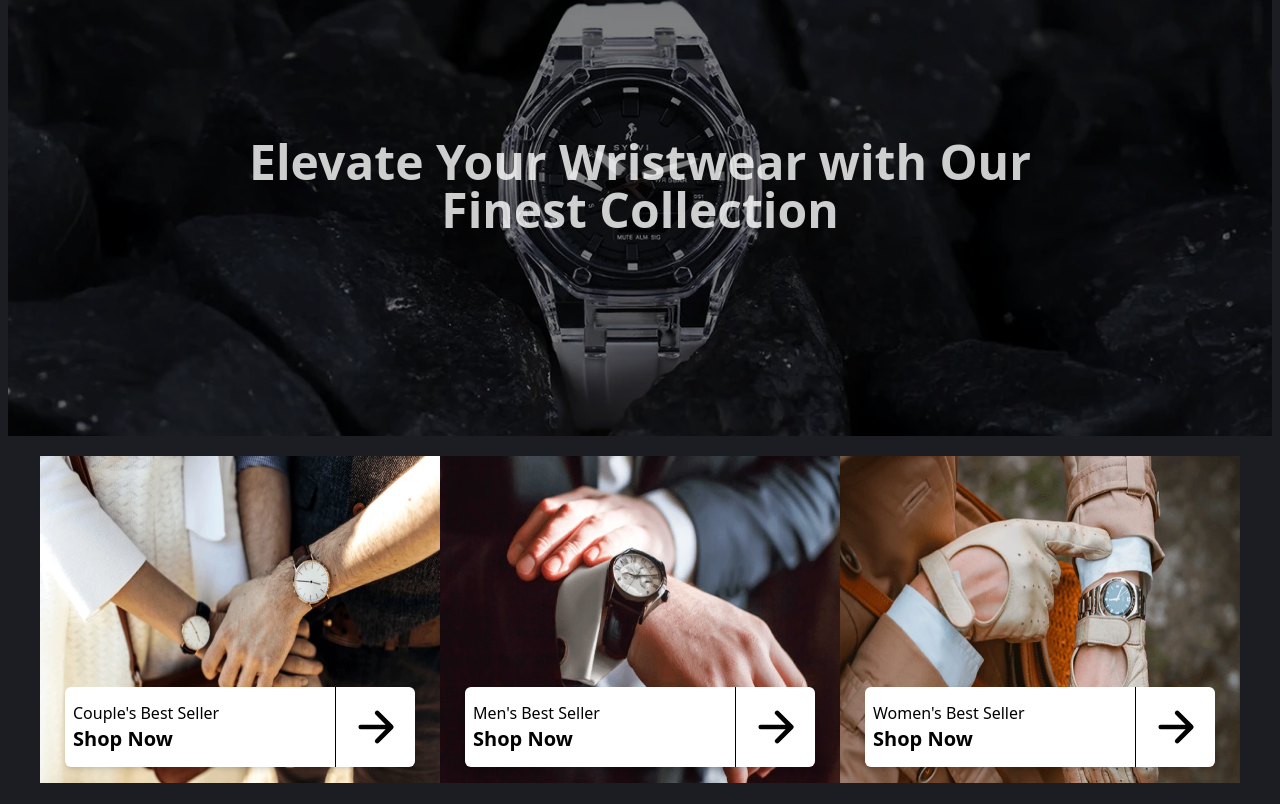
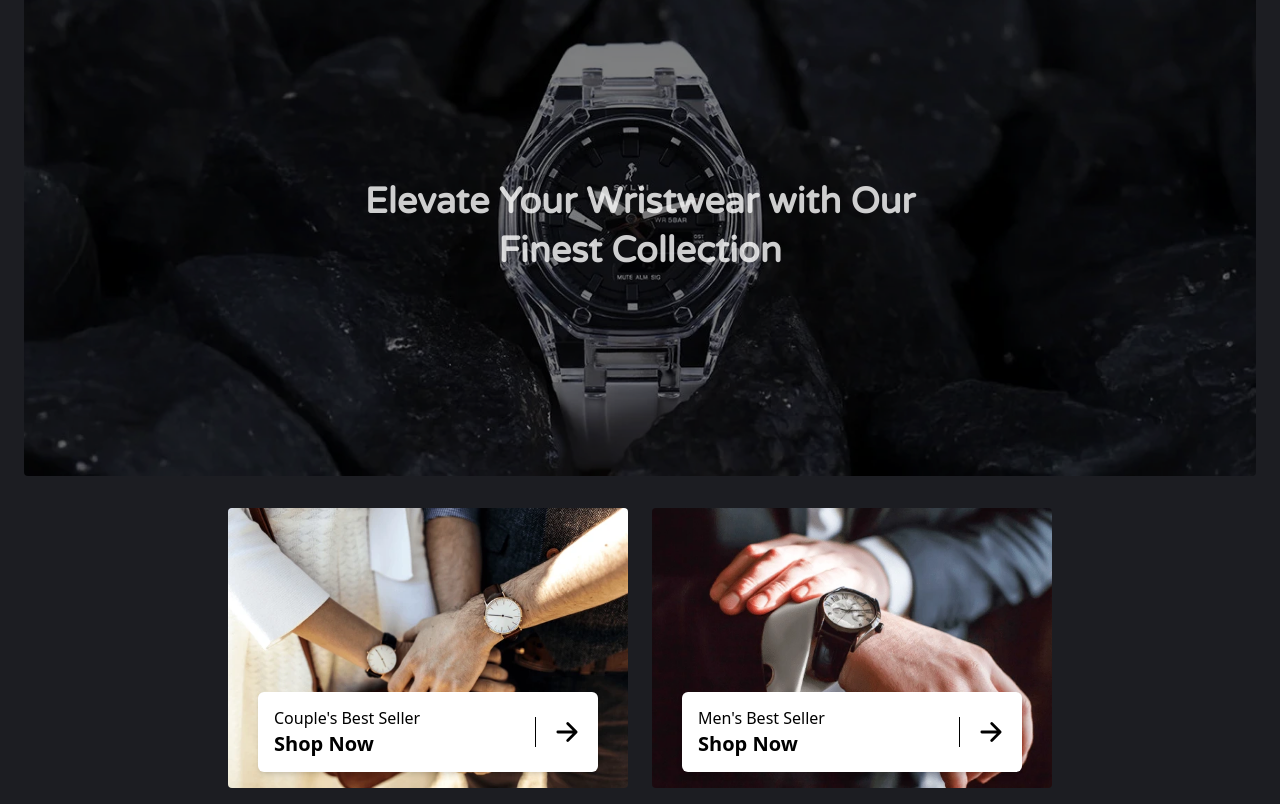
Before and after one commit to Zeeshan-Siddiqui123/MERN-Stack-Project, a React (Vite) app in the folder client/: page /products in a window 1280 px wide. Shown: the part 256-1060 px from the top of the page. Built offline with nearby package versions, Linux system fonts and the light colour scheme.

Commit message:
commit changes

```diff
--- a/client/src/screens/Index.jsx
+++ b/client/src/screens/Index.jsx
@@ -1,6 +1,24 @@
 import React from 'react';
 import { IoArrowForward } from "react-icons/io5";
 import { Link } from 'react-router-dom'
+
+const categoryData = [
+  {
+    title: "Couple's Best Seller",
+    image: "/images/couples.webp",
+    path: "/products/couple"
+  },
+  {
+    title: "Men's Best Seller",
+    image: "/images/men.webp",
+    path: "/products/men"
+  },
+  {
+    title: "Women's Best Seller",
+    image: "/images/women.webp",
+    path: "/products/women"
+  },
+];
 
 const Index = () => {
     return (
@@ -19,12 +37,12 @@ const Index = () => {
                             <img
                                 src="/images/hero_watch.webp"
                                 alt="Watch 1"
-                                className='w-[300px] transform rotate-[-20deg] '
+                                className='w-[200px] transform rotate-[-20deg] lg:w-[300px]'
                             />
                             <img
                                 src="/images/hero_watch.webp"
                                 alt="Watch 2"
-                                className='w-[300px] transform rotate-[15deg] '
+                                className='w-[200px] transform rotate-[20deg] lg:w-[300px]'
                             />
                         </div>
                         <p className='text-white text-6xl  font-bold text-center mr-115 mt-6 z-10 font-sans'>
@@ -42,60 +60,30 @@ const Index = () => {
                     style={{ animation: 'spin 20s linear infinite' }}
                 />
             </div>
-            <div className='flex items-center justify-center flex-wrap mt-10'>
-                <div className="relative w-fit">
-                    <img src="/images/couples.webp" alt="" className='w-[500px] h-[326.95px]' />
-                    <div className="absolute bottom-4 left-1/2 transform -translate-x-1/2 bg-white w-[400px] h-[80px] rounded-md shadow-md flex justify-between items-center ">
-                        <div className='flex flex-col ml-2'>
-                            <p className='text-black font-sans'>Couple's Best Seller</p>
-                            <p className='text-blacl font-bold text-xl font-sans'>Shop Now</p>
+            <div className='flex flex-wrap justify-center items-center gap-6 mt-8'>
+                {categoryData.map(({ image, title, path }, i) => (
+                    <div key={i} className="relative w-full sm:w-[300px] md:w-[400px]">
+                        <img src={image} alt={title} className='w-full h-[280px] object-cover rounded' />
+                        <div className="absolute bottom-4 left-1/2 transform -translate-x-1/2 bg-white w-[85%] h-[80px] rounded-md shadow-md flex justify-between items-center px-4">
+                            <div className='flex flex-col'>
+                                <p className='text-black font-sans'>{title}</p>
+                                <p className='text-black font-bold text-xl font-sans'>Shop Now</p>
                             </div>
-                        <Link to='/products/couple'>
-                            <div className='group border-l border-l-black w-[80px] h-[80px] flex justify-center items-center hover:bg-black cursor-pointer transition duration-300'>
+                            <Link to={path}>
+                                <div className='group border-l border-black pl-4 h-full flex justify-center items-center hover:bg-black transition duration-300 cursor-pointer'>
                                     <IoArrowForward
-                                    size={50}
+                                        size={30}
                                         className='text-black group-hover:text-white transition duration-300'
                                     />
                                 </div>
                             </Link>
                         </div>
                     </div>
-                <div className="relative w-fit">
-                    <img src="/images/men.webp" alt="" className='w-[500px]' />
-                    <div className="absolute bottom-4 left-1/2 transform -translate-x-1/2 bg-white w-[400px] h-[80px] rounded-md shadow-md flex justify-between items-center ">
-                        <div className='flex flex-col ml-2'>
-                            <p className='text-black font-sans'>Men's Best Seller</p>
-                            <p className='text-blacl font-bold text-xl font-sans'>Shop Now</p>
+                ))}
             </div>
-                        <Link to='/products/men'>
-                            <div className='group border-l border-l-black w-[80px] h-[80px] flex justify-center items-center hover:bg-black cursor-pointer transition duration-300'>
-                                <IoArrowForward
-                                    size={50}
-                                    className='text-black group-hover:text-white transition duration-300'
-                                />
-                            </div>
-                        </Link>
-                    </div>
-                </div>
-                <div className="relative w-fit">
-                    <img src="/images/women.webp" alt="" className="w-[500px]" />
-                    <div className="absolute bottom-4 left-1/2 transform -translate-x-1/2 bg-white w-[400px] h-[80px] rounded-md shadow-md flex justify-between items-center ">
-                        <div className='flex flex-col ml-2'>
-                            <p className='text-black font-sans'>Women's Best Seller</p>
-                            <p className='text-blacl font-bold text-xl font-sans'>Shop Now</p>
-                        </div>
-                        <Link to='/products/women'>
-                            <div className='group border-l border-l-black w-[80px] h-[80px] flex justify-center items-center hover:bg-black cursor-pointer transition duration-300'>
-                                <IoArrowForward
-                                    size={50}
-                                    className='text-black group-hover:text-white transition duration-300'
-                                />
-                            </div>
-                        </Link>
-                    </div>
-                </div>
-            </div>
-            <div className='flex mt-2 gap-3'>
+
+
+            <div className='flex flex-wrap mt-2 gap-3'>
                 <img src="/images/ss.png" alt="" />
                 <div className='flex flex-col items-start gap-10 justify-center'>
                     <div>
--- a/client/src/screens/Product.jsx
+++ b/client/src/screens/Product.jsx
@@ -1,85 +1,69 @@
-import React from 'react'
-import { IoArrowForward } from 'react-icons/io5'
-import { Link, Outlet } from 'react-router-dom'
+import React from 'react';
+import { IoArrowForward } from 'react-icons/io5';
+import { Link, Outlet } from 'react-router-dom';
 
 const Product = () => {
   return (
-    <div className='bg-[#1c1d22] mt-22 p-2 animate-slide-down'>
-      <h1 className='text-white text-center font-bold text-5xl'>Our Product</h1>
-      <h3 className="text-white/80 text-2xl text-center mt-4">
+    <div className='bg-[#1c1d22] mt-22 p-4 sm:p-6 animate-slide-down'>
+      <h1 className='text-white text-center font-bold text-3xl sm:text-5xl'>Our Product</h1>
+      <h3 className="text-white/80 text-xl sm:text-2xl text-center mt-4">
         Unbeatable Prices on Premium Timepieces!
       </h3>
-      <div className="relative w-full h-[500px]">
+
+      {/* Hero Banner */}
+      <div className="relative w-full h-[300px] md:h-[500px] mt-6 rounded overflow-hidden">
         <img src="/images/bg-image.webp" alt="" className="w-full h-full object-cover brightness-50" />
-        <div className="absolute inset-0 flex flex-col justify-center  items-center  bg-opacity-40 text-center">
-          <p className="text-white/80 text-5xl font-bold font-sans">
-            Elevate Your Wristwear with Our <br /> Finest Collection
+        <div className="absolute inset-0 flex flex-col justify-center items-center text-center px-4">
+          <p className="text-white/80 text-2xl sm:text-4xl font-bold leading-snug">
+            Elevate Your Wristwear with Our <br className="hidden sm:block" /> Finest Collection
           </p>
-
         </div>
       </div>
 
-
-      <div className='flex items-center justify-center flex-wrap mt-5'>
-        <div className="relative w-fit">
-          <img src="/images/couples.webp" alt="" className='lg:w-[400px] lg:h-[326.95px] md:w-[400px] w-[300px]' />
-          <div className="absolute bottom-4 left-1/2 transform -translate-x-1/2 bg-white md:w-[300px] lg:w-[350px] h-[80px] w-[200px] rounded-md shadow-md flex justify-between items-center ">
-            <div className='flex flex-col ml-2'>
-              <p className='text-black font-sans'>Couple's Best Seller</p>
-              <p className='text-blacl font-bold text-xl font-sans'>Shop Now</p>
+      {/* Product Categories */}
+      <div className='flex flex-wrap justify-center items-center gap-6 mt-8'>
+        {categoryData.map(({ image, title, path }, i) => (
+          <div key={i} className="relative w-full sm:w-[300px] md:w-[400px]">
+            <img src={image} alt={title} className='w-full h-[280px] object-cover rounded' />
+            <div className="absolute bottom-4 left-1/2 transform -translate-x-1/2 bg-white w-[85%] h-[80px] rounded-md shadow-md flex justify-between items-center px-4">
+              <div className='flex flex-col'>
+                <p className='text-black font-sans'>{title}</p>
+                <p className='text-black font-bold text-xl font-sans'>Shop Now</p>
               </div>
-            <Link to='/products/couple'>
-              <div className='group border-l border-l-black w-[80px] h-[80px] flex justify-center items-center hover:bg-black cursor-pointer transition duration-300'>
+              <Link to={path}>
+                <div className='group border-l border-black pl-4 h-full flex justify-center items-center hover:bg-black transition duration-300 cursor-pointer'>
                   <IoArrowForward
-                  size={50}
+                    size={30}
                     className='text-black group-hover:text-white transition duration-300'
                   />
                 </div>
               </Link>
-
             </div>
           </div>
-        <div className="relative w-fit">
-          <img src="/images/men.webp" alt="" className='lg:w-[400px] lg:h-[326.95px] md:w-[400px] w-[300px]' />
-          <div className="absolute bottom-4 left-1/2 transform -translate-x-1/2 bg-white md:w-[300px] lg:w-[350px] h-[80px] w-[200px] rounded-md shadow-md flex justify-between items-center ">
-            <div className='flex flex-col ml-2'>
-              <p className='text-black font-sans'>Men's Best Seller</p>
-              <p className='text-blacl font-bold text-xl font-sans'>Shop Now</p>
+        ))}
       </div>
-            <Link to='/products/men'>
-              <div className='group border-l border-l-black w-[80px] h-[80px] flex justify-center items-center hover:bg-black cursor-pointer transition duration-300'>
-                <IoArrowForward
-                  size={50}
-                  className='text-black group-hover:text-white transition duration-300'
-                />
+
+      <Outlet />
     </div>
-            </Link>
+  );
+};
 
-          </div>
-        </div>
-        <div className="relative w-fit">
-          <img src="/images/women.webp" alt="" className="lg:w-[400px] lg:h-[326.95px] md:w-[400px] w-[300px]" />
-          <div className="absolute bottom-4 left-1/2 transform -translate-x-1/2 bg-white md:w-[300px] lg:w-[350px] h-[80px] w-[200px] rounded-md shadow-md flex justify-between items-center ">
-            <div className='flex flex-col ml-2'>
-              <p className='text-black font-sans'>Women's Best Seller</p>
-              <p className='text-blacl font-bold text-xl font-sans'>Shop Now</p>
-            </div>
-            <Link to='/products/women'>
-              <div className='group border-l border-l-black w-[80px] h-[80px] flex justify-center items-center hover:bg-black cursor-pointer transition duration-300'>
-                <IoArrowForward
-                  size={50}
-                  className='text-black group-hover:text-white transition duration-300'
-                />
-              </div>
-            </Link>
+const categoryData = [
+  {
+    title: "Couple's Best Seller",
+    image: "/images/couples.webp",
+    path: "/products/couple"
+  },
+  {
+    title: "Men's Best Seller",
+    image: "/images/men.webp",
+    path: "/products/men"
+  },
+  {
+    title: "Women's Best Seller",
+    image: "/images/women.webp",
+    path: "/products/women"
+  },
+];
 
-          </div>
-        </div>
-      </div>
-      <Outlet />
-
-    </div>
-  )
-}
-
-export default Product
+export default Product;
```
Also changed, not shown: client/src/screens/About.jsx (+5 -3 lines), client/src/screens/Men.jsx (+4 -3 lines), 1 other file (tests, documents, lock files or other folders). Lines whose indentation alone changed are shown as unchanged.
